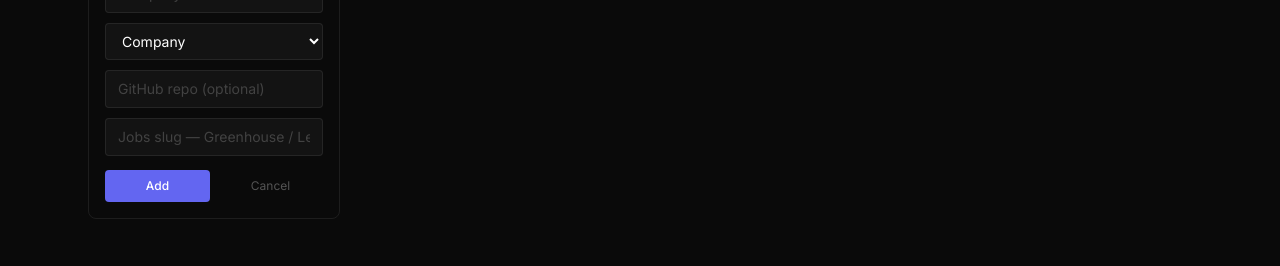
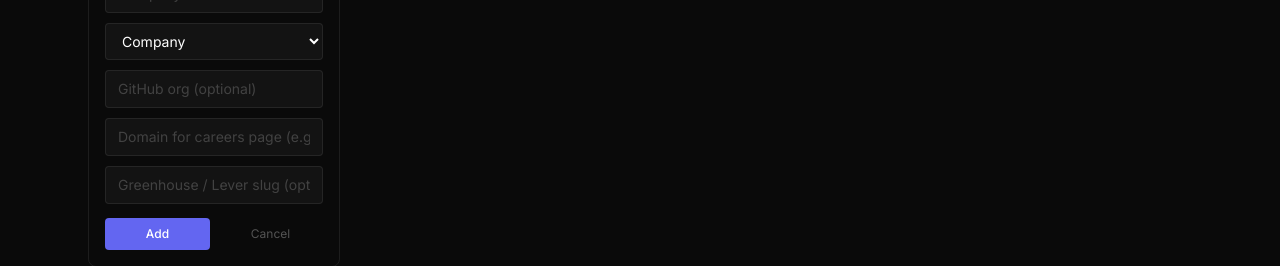
Before and after one commit to athp18/competitive-intelligence, a Next.js app in the folder frontend/: page / in a window 1280 px wide. Both pictures are taken after typing "Sample" into the empty fields and a click on the button "+ Add target". Shown: the part 283-549 px from the top of the page. Built offline with nearby package versions, Linux system fonts and the light colour scheme; no server answers.

Commit message:
Add googlenews and careers to add target form

```diff
--- a/frontend/src/app/page.tsx
+++ b/frontend/src/app/page.tsx
@@ -83,27 +83,31 @@ function AddTargetForm({ onAdded }: { onAdded: (t: any) => void }) {
   const [open, setOpen] = useState(false);
   const [name, setName] = useState("");
   const [type, setType] = useState("company");
-  const [ghRepo, setGhRepo] = useState("");
-  const [ghSlug, setGhSlug] = useState("");
-  const [newsQuery, setNewsQuery] = useState("");
+  const [ghOrg, setGhOrg] = useState("");
+  const [jobSlug, setJobSlug] = useState("");
+  const [domain, setDomain] = useState("");
   const [submitting, setSubmitting] = useState(false);
 
   async function submit(e: React.FormEvent) {
     e.preventDefault();
     setSubmitting(true);
     try {
-      const sources: Record<string, object> = {};
-      if (ghRepo) sources.github = { repo: ghRepo };
-      if (ghSlug) {
-        sources.greenhouse = { slug: ghSlug };
-        sources.lever = { slug: ghSlug };
+      const sources: Record<string, object> = {
+        hn: { query: name, include_hiring: true },
+        news: { query: name },
+        googlenews: { query: name },
+      };
+      if (ghOrg) sources.github = { org: ghOrg };
+      if (jobSlug) {
+        sources.greenhouse = { slug: jobSlug };
+        sources.lever = { slug: jobSlug };
       }
-      sources.news = { query: newsQuery || name };
-      sources.hn = { query: name, include_hiring: true };
+      if (domain) sources.careers = { domain };
 
-      const schedule: Record<string, string> = { hn: "6h", news: "6h" };
-      if (ghRepo) schedule.github = "daily";
-      if (ghSlug) { schedule.greenhouse = "daily"; schedule.lever = "daily"; }
+      const schedule: Record<string, string> = { hn: "6h", news: "6h", googlenews: "6h" };
+      if (ghOrg) schedule.github = "daily";
+      if (jobSlug) { schedule.greenhouse = "daily"; schedule.lever = "daily"; }
+      if (domain) schedule.careers = "daily";
 
       const target = await api.createTarget({ name, type, sources, schedule, aliases: [] });
       onAdded(target);
@@ -150,15 +154,21 @@ function AddTargetForm({ onAdded }: { onAdded: (t: any) => void }) {
         <option value="repo">Repository</option>
       </select>
       <input
-        placeholder="GitHub repo (optional)"
-        value={ghRepo}
-        onChange={(e) => setGhRepo(e.target.value)}
+        placeholder="GitHub org (optional)"
+        value={ghOrg}
+        onChange={(e) => setGhOrg(e.target.value)}
         className={inputClass}
       />
       <input
-        placeholder="Jobs slug — Greenhouse / Lever (optional)"
-        value={ghSlug}
-        onChange={(e) => setGhSlug(e.target.value)}
+        placeholder="Domain for careers page (e.g. rivian.com)"
+        value={domain}
+        onChange={(e) => setDomain(e.target.value)}
+        className={inputClass}
+      />
+      <input
+        placeholder="Greenhouse / Lever slug (optional)"
+        value={jobSlug}
+        onChange={(e) => setJobSlug(e.target.value)}
         className={inputClass}
       />
       <div className="flex gap-2 pt-1">
```
